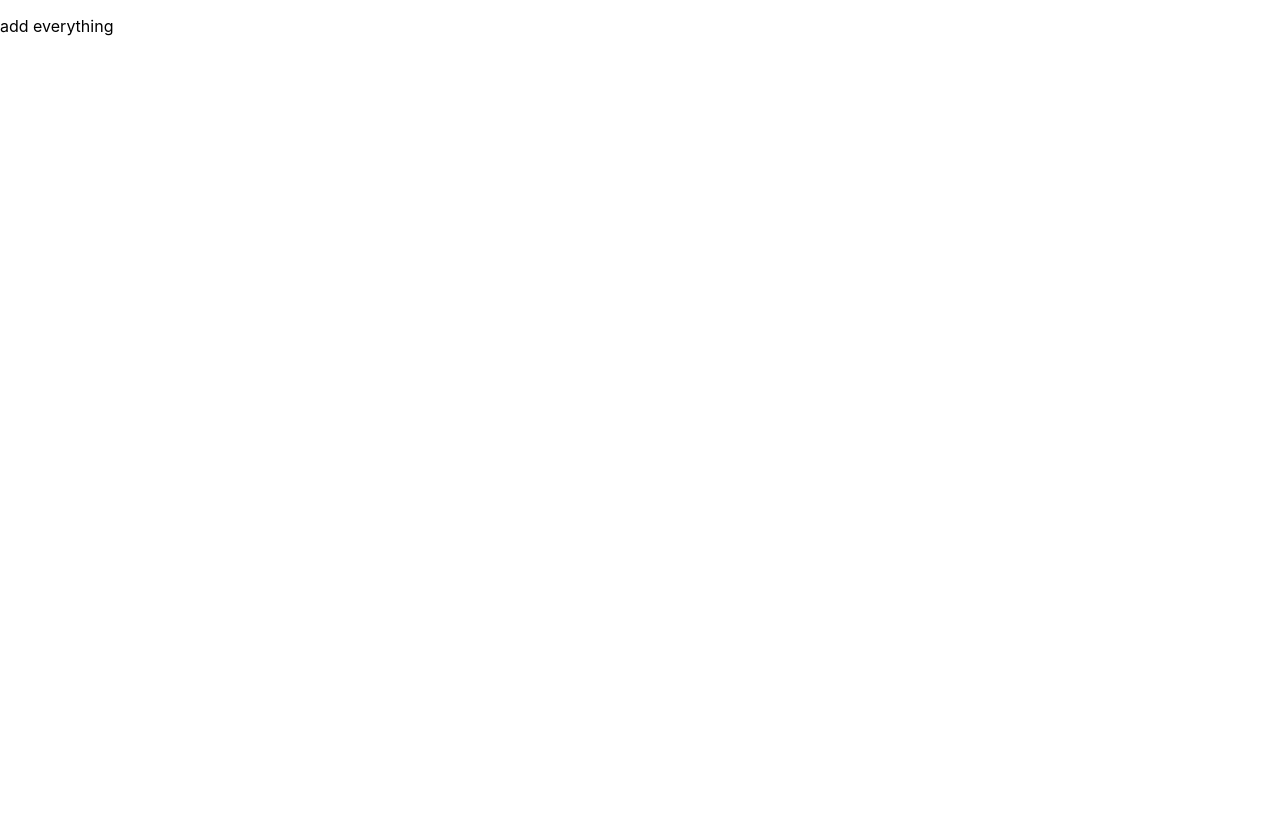
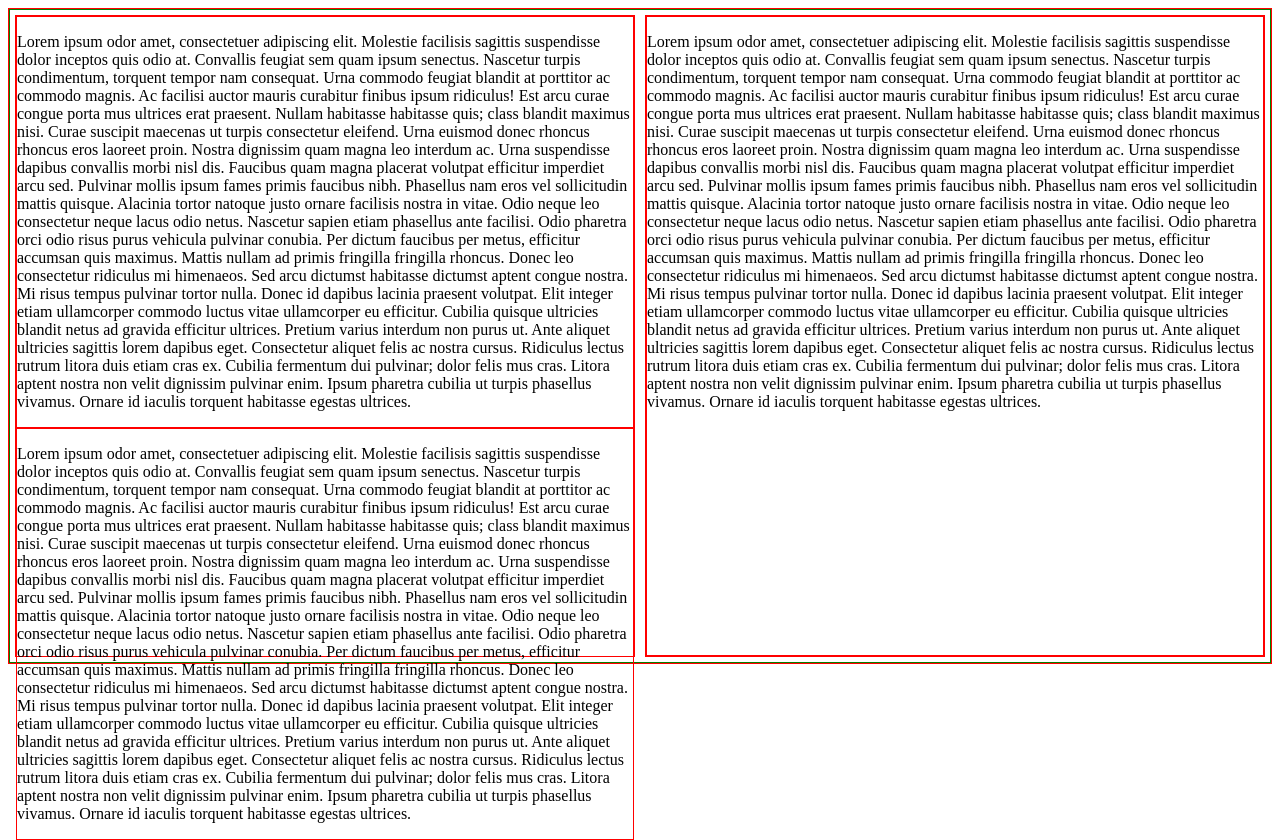
Before and after one commit to Eddguy/PAT, a React (Create React App) app in the folder frontend/pat/: page / in a window 1280 px wide. Before the commit the page ends 800 px from the top, so only its background shows below. Built offline with nearby package versions, Linux system fonts and the light colour scheme.

Commit message:
Basic layout of Workspace page

```diff
--- a/frontend/pat/src/Workspace/Display.js
+++ b/frontend/pat/src/Workspace/Display.js
@@ -1,7 +1,15 @@
 const Display = () => {
     return (
         <div>
+            <p>Lorem ipsum odor amet, consectetuer adipiscing elit. Molestie facilisis sagittis suspendisse dolor inceptos quis odio at. Convallis feugiat sem quam ipsum senectus. Nascetur turpis condimentum, torquent tempor nam consequat. Urna commodo feugiat blandit at porttitor ac commodo magnis. Ac facilisi auctor mauris curabitur finibus ipsum ridiculus! Est arcu curae congue porta mus ultrices erat praesent. Nullam habitasse habitasse quis; class blandit maximus nisi. Curae suscipit maecenas ut turpis consectetur eleifend.
 
+Urna euismod donec rhoncus rhoncus eros laoreet proin. Nostra dignissim quam magna leo interdum ac. Urna suspendisse dapibus convallis morbi nisl dis. Faucibus quam magna placerat volutpat efficitur imperdiet arcu sed. Pulvinar mollis ipsum fames primis faucibus nibh. Phasellus nam eros vel sollicitudin mattis quisque.
+
+Alacinia tortor natoque justo ornare facilisis nostra in vitae. Odio neque leo consectetur neque lacus odio netus. Nascetur sapien etiam phasellus ante facilisi. Odio pharetra orci odio risus purus vehicula pulvinar conubia. Per dictum faucibus per metus, efficitur accumsan quis maximus. Mattis nullam ad primis fringilla fringilla rhoncus. Donec leo consectetur ridiculus mi himenaeos.
+
+Sed arcu dictumst habitasse dictumst aptent congue nostra. Mi risus tempus pulvinar tortor nulla. Donec id dapibus lacinia praesent volutpat. Elit integer etiam ullamcorper commodo luctus vitae ullamcorper eu efficitur. Cubilia quisque ultricies blandit netus ad gravida efficitur ultrices. Pretium varius interdum non purus ut.
+
+Ante aliquet ultricies sagittis lorem dapibus eget. Consectetur aliquet felis ac nostra cursus. Ridiculus lectus rutrum litora duis etiam cras ex. Cubilia fermentum dui pulvinar; dolor felis mus cras. Litora aptent nostra non velit dignissim pulvinar enim. Ipsum pharetra cubilia ut turpis phasellus vivamus. Ornare id iaculis torquent habitasse egestas ultrices.</p>
         </div>
      );
 }
--- a/frontend/pat/src/Workspace/Editor.js
+++ b/frontend/pat/src/Workspace/Editor.js
@@ -0,0 +1,17 @@
+const Editor = () => {
+    return (
+        <div>
+            <p> Lorem ipsum odor amet, consectetuer adipiscing elit. Molestie facilisis sagittis suspendisse dolor inceptos quis odio at. Convallis feugiat sem quam ipsum senectus. Nascetur turpis condimentum, torquent tempor nam consequat. Urna commodo feugiat blandit at porttitor ac commodo magnis. Ac facilisi auctor mauris curabitur finibus ipsum ridiculus! Est arcu curae congue porta mus ultrices erat praesent. Nullam habitasse habitasse quis; class blandit maximus nisi. Curae suscipit maecenas ut turpis consectetur eleifend.
+
+Urna euismod donec rhoncus rhoncus eros laoreet proin. Nostra dignissim quam magna leo interdum ac. Urna suspendisse dapibus convallis morbi nisl dis. Faucibus quam magna placerat volutpat efficitur imperdiet arcu sed. Pulvinar mollis ipsum fames primis faucibus nibh. Phasellus nam eros vel sollicitudin mattis quisque.
+
+Alacinia tortor natoque justo ornare facilisis nostra in vitae. Odio neque leo consectetur neque lacus odio netus. Nascetur sapien etiam phasellus ante facilisi. Odio pharetra orci odio risus purus vehicula pulvinar conubia. Per dictum faucibus per metus, efficitur accumsan quis maximus. Mattis nullam ad primis fringilla fringilla rhoncus. Donec leo consectetur ridiculus mi himenaeos.
+
+Sed arcu dictumst habitasse dictumst aptent congue nostra. Mi risus tempus pulvinar tortor nulla. Donec id dapibus lacinia praesent volutpat. Elit integer etiam ullamcorper commodo luctus vitae ullamcorper eu efficitur. Cubilia quisque ultricies blandit netus ad gravida efficitur ultrices. Pretium varius interdum non purus ut.
+
+Ante aliquet ultricies sagittis lorem dapibus eget. Consectetur aliquet felis ac nostra cursus. Ridiculus lectus rutrum litora duis etiam cras ex. Cubilia fermentum dui pulvinar; dolor felis mus cras. Litora aptent nostra non velit dignissim pulvinar enim. Ipsum pharetra cubilia ut turpis phasellus vivamus. Ornare id iaculis torquent habitasse egestas ultrices.</p>
+        </div>
+     );
+}
+
+export default Editor;
--- a/frontend/pat/src/Workspace/Pat.js
+++ b/frontend/pat/src/Workspace/Pat.js
@@ -1,7 +1,15 @@
 const Pat = () => {
     return (
 <div>
+        <p>Lorem ipsum odor amet, consectetuer adipiscing elit. Molestie facilisis sagittis suspendisse dolor inceptos quis odio at. Convallis feugiat sem quam ipsum senectus. Nascetur turpis condimentum, torquent tempor nam consequat. Urna commodo feugiat blandit at porttitor ac commodo magnis. Ac facilisi auctor mauris curabitur finibus ipsum ridiculus! Est arcu curae congue porta mus ultrices erat praesent. Nullam habitasse habitasse quis; class blandit maximus nisi. Curae suscipit maecenas ut turpis consectetur eleifend.
 
+Urna euismod donec rhoncus rhoncus eros laoreet proin. Nostra dignissim quam magna leo interdum ac. Urna suspendisse dapibus convallis morbi nisl dis. Faucibus quam magna placerat volutpat efficitur imperdiet arcu sed. Pulvinar mollis ipsum fames primis faucibus nibh. Phasellus nam eros vel sollicitudin mattis quisque.
+
+Alacinia tortor natoque justo ornare facilisis nostra in vitae. Odio neque leo consectetur neque lacus odio netus. Nascetur sapien etiam phasellus ante facilisi. Odio pharetra orci odio risus purus vehicula pulvinar conubia. Per dictum faucibus per metus, efficitur accumsan quis maximus. Mattis nullam ad primis fringilla fringilla rhoncus. Donec leo consectetur ridiculus mi himenaeos.
+
+Sed arcu dictumst habitasse dictumst aptent congue nostra. Mi risus tempus pulvinar tortor nulla. Donec id dapibus lacinia praesent volutpat. Elit integer etiam ullamcorper commodo luctus vitae ullamcorper eu efficitur. Cubilia quisque ultricies blandit netus ad gravida efficitur ultrices. Pretium varius interdum non purus ut.
+
+Ante aliquet ultricies sagittis lorem dapibus eget. Consectetur aliquet felis ac nostra cursus. Ridiculus lectus rutrum litora duis etiam cras ex. Cubilia fermentum dui pulvinar; dolor felis mus cras. Litora aptent nostra non velit dignissim pulvinar enim. Ipsum pharetra cubilia ut turpis phasellus vivamus. Ornare id iaculis torquent habitasse egestas ultrices.</p>
 </div>
 
      );
--- a/frontend/pat/src/Workspace/Workspace.js
+++ b/frontend/pat/src/Workspace/Workspace.js
@@ -1,6 +1,24 @@
+import Display from "./Display";
+import Pat from "./Pat";
+import Editor from "./Editor";
+
+
 const Workspace = () => {
     return (
-        <p>add everything</p>
+        <div class="workspace_container" >
+            <div class="pat_container" id="container">
+                <Display />
+                <Pat />
+            </div>
+
+            <div class="editor_container" id="container">
+                <Editor />
+
+            </div>
+
+        </div>
+
+
      );
 }
 
--- a/frontend/pat/src/index.css
+++ b/frontend/pat/src/index.css
@@ -1,13 +1,71 @@
-body {
-  margin: 0;
-  font-family: -apple-system, BlinkMacSystemFont, 'Segoe UI', 'Roboto', 'Oxygen',
-    'Ubuntu', 'Cantarell', 'Fira Sans', 'Droid Sans', 'Helvetica Neue',
-    sans-serif;
-  -webkit-font-smoothing: antialiased;
-  -moz-osx-font-smoothing: grayscale;
+/*****************************************************************
+Main CSS file for PAT
+/*******************************************************************
+Files affected:
+Workspace.js
+Display.js
+Pat.js
+Editor.js
+********************************************************************/
+
+
+/******************************************************************
+Variables
+1-27-25
+TODO: Create project color scheme
+******************************************************************/
+
+/*****************************************************************
+General Properties
+1-27-25
+*****************************************************************/
+
+div {
+  border: 1px red solid;
 }
 
-code {
-  font-family: source-code-pro, Menlo, Monaco, Consolas, 'Courier New',
-    monospace;
+/***************************************************************
+Navbar
+1-27-25
+****************************************************************/
+
+/***************************************************************
+Workspace - Component 1
+1-27-25
+****************************************************************/
+
+div {
+  display: flex;
+
 }
+
+.workspace_container {
+  height: fit-content;
+  border: green solid 1px;
+}
+
+.pat_container {
+  display: block;
+}
+
+#container {
+  width: 50%;
+  height: 80vh;
+  margin: 5px;
+}
+
+
+/***************************************************************
+Display - Component 2
+1-27-25
+****************************************************************/
+
+/***************************************************************
+Pat - Component 3
+1-27-25
+****************************************************************/
+
+/***************************************************************
+Editor - Component 4
+1-27-25
+****************************************************************/
```
Also changed, not shown: frontend/pat/src/setupTests.js (deleted, +0 -5 lines), frontend/pat/src/logo.svg (deleted), 1 other file (tests, documents, lock files or other folders).
